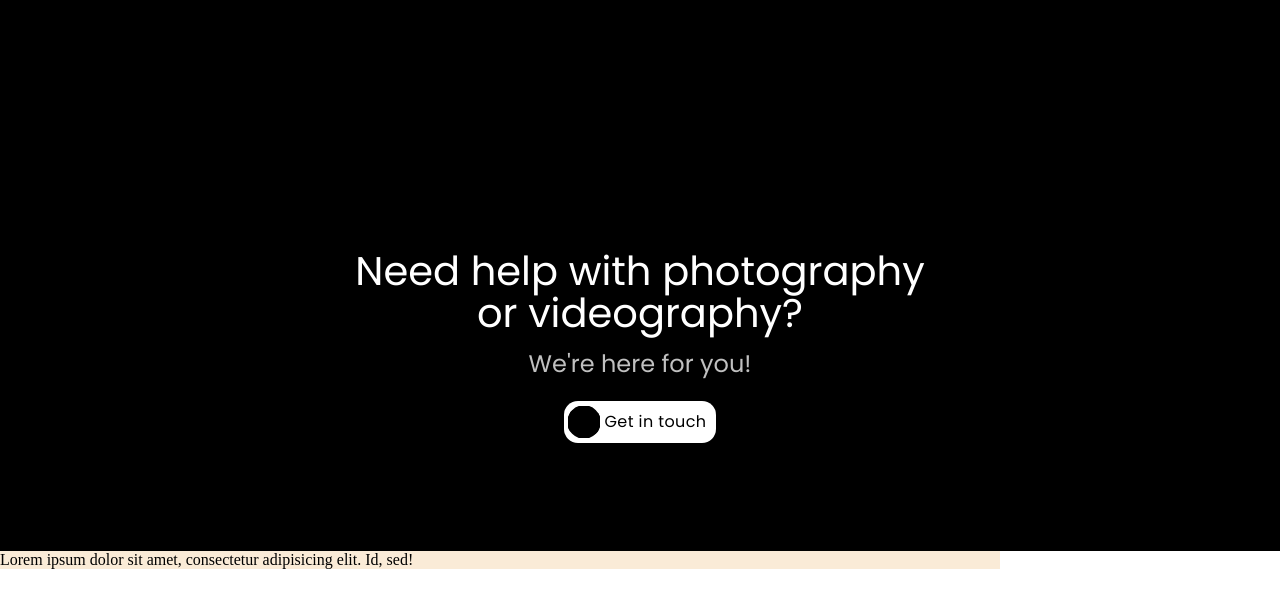
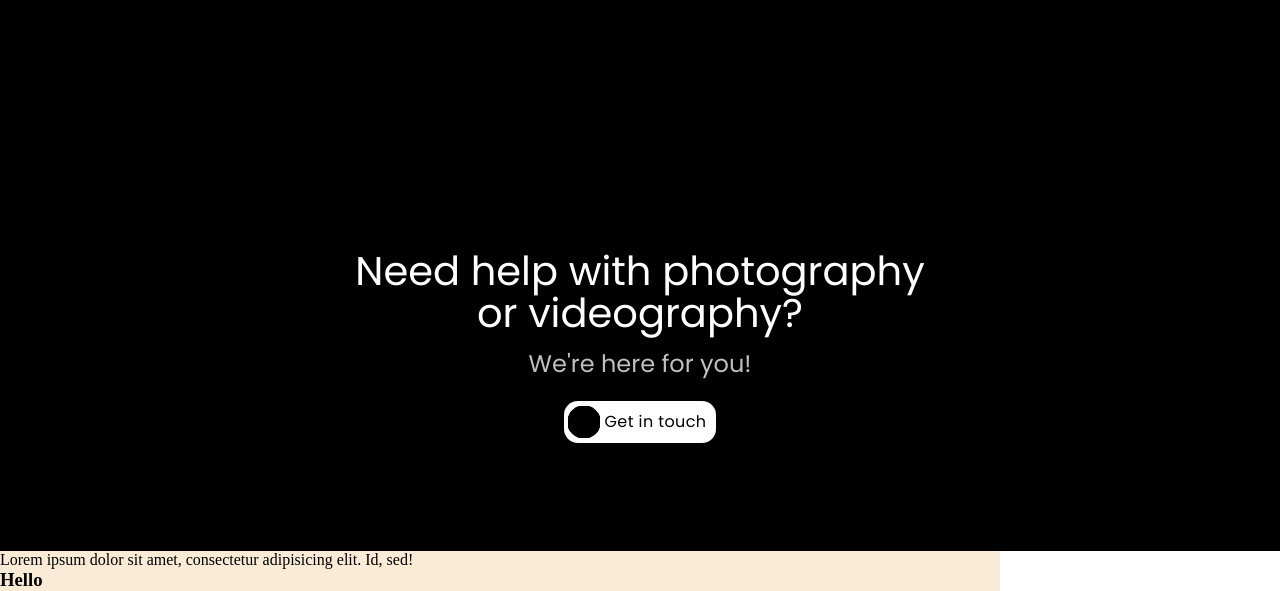
Before and after one commit to Liudmyla900/Aperture, a plain HTML site: page index.html in a window 1280 px wide. Shown: the part 1170-1761 px from the top of the page. Before the commit the page ends 1739 px from the top, so only its background shows below. Drawn offline with Linux system fonts and the light colour scheme.

Commit message:
add h3 for section for_git

```diff
--- a/index.html
+++ b/index.html
@@ -71,6 +71,9 @@
         <p>
             Lorem ipsum dolor sit amet, consectetur adipisicing elit. Id, sed!
         </p>
+        <h3>
+            Hello
+        </h3>
     </section>
 </main>
 </body>
```
